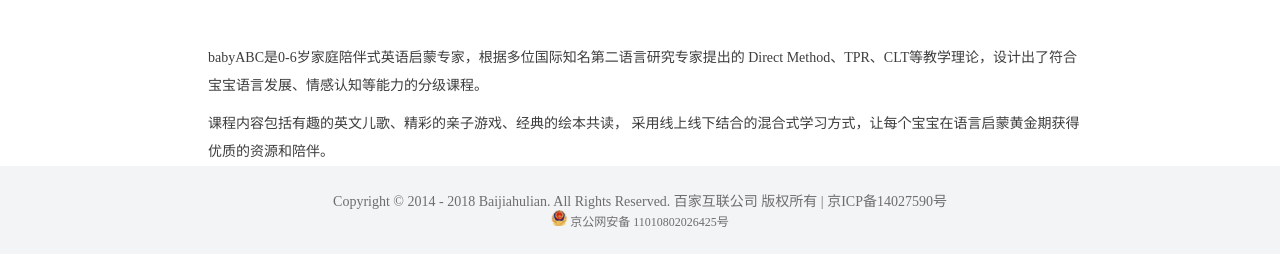
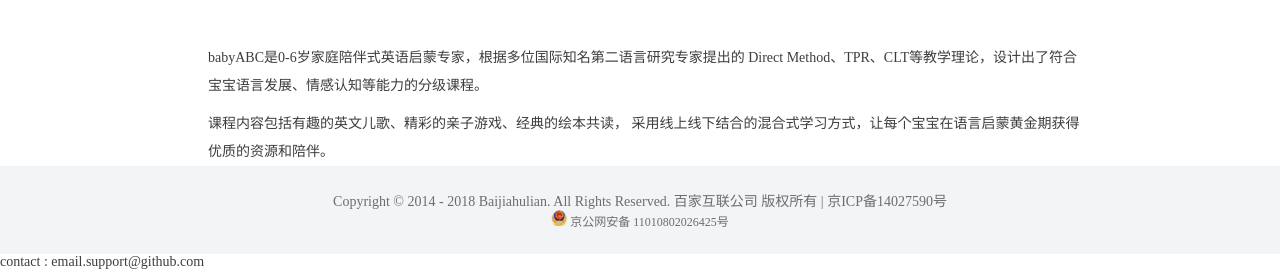
Before and after one commit to wucxzz/test-git-bussiness, a plain HTML site: page index.html in a window 1280 px wide. Shown: the part 3296-3566 px from the top of the page. Drawn offline with Linux system fonts and the light colour scheme.

Commit message:
增加了div

```diff
--- a/index.html
+++ b/index.html
@@ -309,6 +309,8 @@
         </div>
     </div>
 
+    <div class="test">contact : email.support@github.com</div>
+
 
     <script src="./js/scroll.js"></script>
     <script src="./js/top.js"></script>
```
